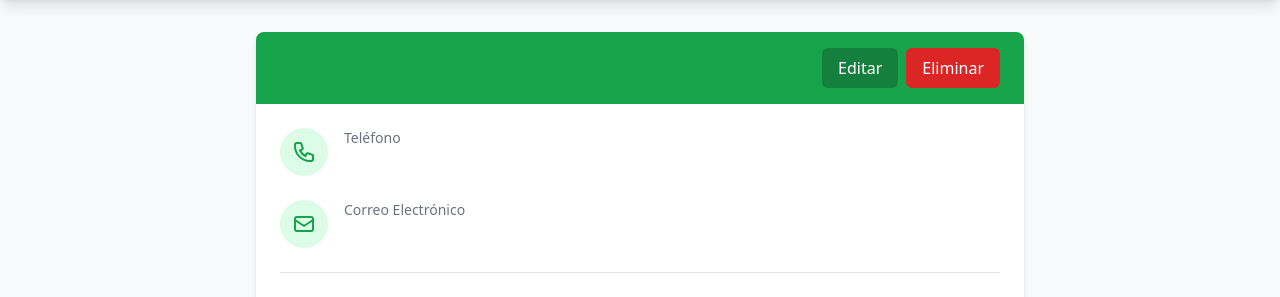
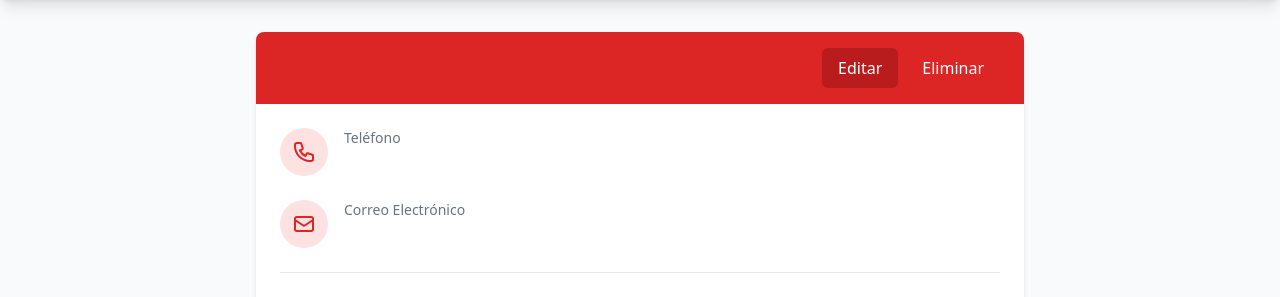
Before and after one commit to KodeKryz/Contactos, a Django app: template contactos/ContactosPersonales/contactos/templates/contactos/detalle_contacto.html in a window 1280 px wide. Shown: the part 72-369 px from the top of the page. Run offline with Django 5.2, Linux system fonts and the light colour scheme; the template is opened without the code that fills it, so the values that code supplies are empty; some libraries are stand-ins or nearby versions.

Commit message:
Primer paso

```diff
--- a/contactos/ContactosPersonales/contactos/templates/contactos/detalle_contacto.html
+++ b/contactos/ContactosPersonales/contactos/templates/contactos/detalle_contacto.html
@@ -8,11 +8,11 @@
 <div class="max-w-3xl mx-auto">
     <div class="bg-white rounded-lg shadow-md overflow-hidden">
         <!-- Header -->
-        <div class="bg-green-600 px-6 py-4">
+        <div class="bg-red-600 px-6 py-4">
             <div class="flex justify-between items-center">
                 <h2 class="text-2xl font-bold text-white">{{ contacto.nombre }}</h2>
                 <div class="flex space-x-2">
-                    <a href="{% url 'editar_contacto' contacto.id %}" class="bg-green-700 hover:bg-green-800 text-white px-4 py-2 rounded-md transition duration-200">
+                    <a href="{% url 'editar_contacto' contacto.id %}" class="bg-red-700 hover:bg-red-800 text-white px-4 py-2 rounded-md transition duration-200">
                         Editar
                     </a>
                     <a href="{% url 'eliminar_contacto' contacto.id %}" class="bg-red-600 hover:bg-red-700 text-white px-4 py-2 rounded-md transition duration-200">
@@ -26,8 +26,8 @@
         <div class="p-6 space-y-6">
             <!-- Teléfono -->
             <div class="flex items-start space-x-4">
-                <div class="bg-green-100 p-3 rounded-full">
-                    <svg class="w-6 h-6 text-green-600" fill="none" stroke="currentColor" viewBox="0 0 24 24">
+                <div class="bg-red-100 p-3 rounded-full">
+                    <svg class="w-6 h-6 text-red-600" fill="none" stroke="currentColor" viewBox="0 0 24 24">
                         <path stroke-linecap="round" stroke-linejoin="round" stroke-width="2" d="M3 5a2 2 0 012-2h3.28a1 1 0 01.948.684l1.498 4.493a1 1 0 01-.502 1.21l-2.257 1.13a11.042 11.042 0 005.516 5.516l1.13-2.257a1 1 0 011.21-.502l4.493 1.498a1 1 0 01.684.949V19a2 2 0 01-2 2h-1C9.716 21 3 14.284 3 6V5z"></path>
                     </svg>
                 </div>
@@ -39,8 +39,8 @@
 
             <!-- Correo -->
             <div class="flex items-start space-x-4">
-                <div class="bg-green-100 p-3 rounded-full">
-                    <svg class="w-6 h-6 text-green-600" fill="none" stroke="currentColor" viewBox="0 0 24 24">
+                <div class="bg-red-100 p-3 rounded-full">
+                    <svg class="w-6 h-6 text-red-600" fill="none" stroke="currentColor" viewBox="0 0 24 24">
                         <path stroke-linecap="round" stroke-linejoin="round" stroke-width="2" d="M3 8l7.89 5.26a2 2 0 002.22 0L21 8M5 19h14a2 2 0 002-2V7a2 2 0 00-2-2H5a2 2 0 00-2 2v10a2 2 0 002 2z"></path>
                     </svg>
                 </div>
@@ -53,8 +53,8 @@
             <!-- Dirección -->
             {% if contacto.direccion %}
             <div class="flex items-start space-x-4">
-                <div class="bg-green-100 p-3 rounded-full">
-                    <svg class="w-6 h-6 text-green-600" fill="none" stroke="currentColor" viewBox="0 0 24 24">
+                <div class="bg-red-100 p-3 rounded-full">
+                    <svg class="w-6 h-6 text-red-600" fill="none" stroke="currentColor" viewBox="0 0 24 24">
                         <path stroke-linecap="round" stroke-linejoin="round" stroke-width="2" d="M17.657 16.657L13.414 20.9a1.998 1.998 0 01-2.827 0l-4.244-4.243a8 8 0 1111.314 0z"></path>
                         <path stroke-linecap="round" stroke-linejoin="round" stroke-width="2" d="M15 11a3 3 0 11-6 0 3 3 0 016 0z"></path>
                     </svg>
```
Also changed, not shown: contactos/ContactosPersonales/db.sqlite3 (added).
